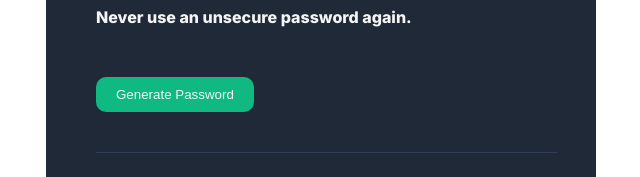
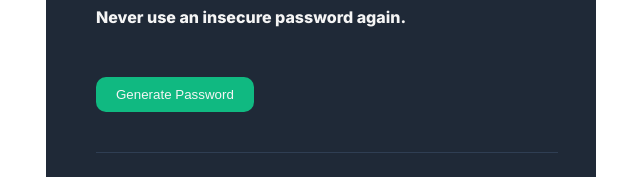
Before and after one commit to mbh206/Password-Generator, a plain HTML site: page index.html in a window 1280 px wide. Shown: the part 200-377 px from the top of the page, 319-959 px from the left. Drawn offline with Linux system fonts and the light colour scheme.

Commit message:
Update index.html

```diff
--- a/index.html
+++ b/index.html
@@ -13,7 +13,7 @@
             <div>
                 <h1 id="title-hi">Generate a</h1>
                 <h1 id="title-lo">random password</h1>
-                <h4>Never use an unsecure password again.</h4>
+                <h4>Never use an insecure password again.</h4>
 
                 <input value="Generate Password" type="button" id="generate-el" onclick="generateEl()"></input>
             </div>
```
